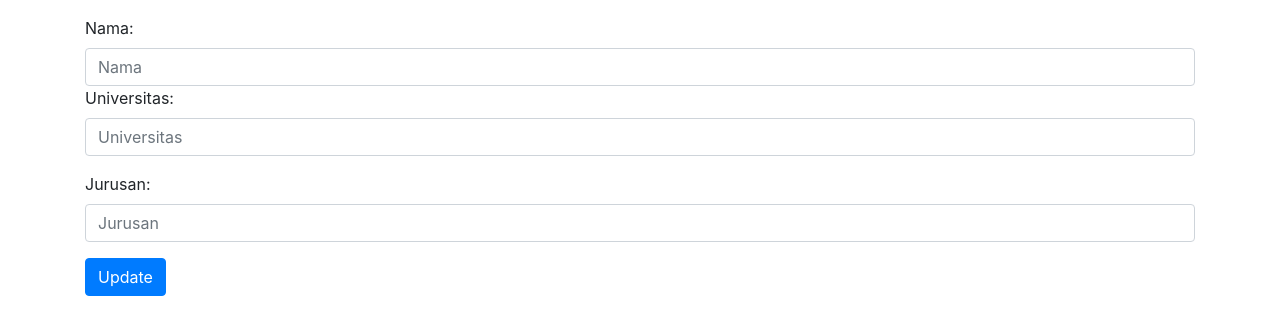
After one commit to ekialfani/aplikasi-crud-flask, a Flask app: page /dosen/edit/1 in a window 1280 px wide. The commit adds this page. Shown: the top 335 px of the page. Run offline with Flask 2, Linux system fonts and the light colour scheme; data that the repository does not hold is empty; some libraries are stand-ins or nearby versions.

Commit message:
tambah, edit dan hapus data

```diff
--- a/app.py
+++ b/app.py
@@ -11,7 +11,7 @@ host = 'localhost'
 user = 'root'
 password = ''
 db = 'universitas'
-conn = pymysql.connect(host=host,user=user,password=password,db=db,)
+mysql = pymysql.connect(host=host,user=user,password=password,db=db,)
 
 @app.route('/login', methods=['GET', 'POST'])
 def login():
@@ -32,11 +32,82 @@ def logout():
 
 @app.route('/dosen')
 def dosen():
-  cursor = conn.cursor()
+  cursor = mysql.cursor()
   cursor.execute(''' SELECT * FROM dosen ''')
   dosen = cursor.fetchall()
   cursor.close()
   return render_template('dosen.html', dosen=dosen)
 
+
+@app.route('/dosen/tambah', methods=['GET', 'POST'])
+def tambahDosen():
+  if request.method == 'GET':
+    return render_template('dosen/add.html')
+  else:
+    nama = request.form['nama']
+    univ = request.form['univ']
+    jurusan = request.form['jurusan']
+
+    cursor = mysql.cursor()
+    cursor.execute(''' INSERT INTO dosen(nama, univ, jurusan) VALUES(%s,%s,%s) ''',(nama,univ,jurusan))
+    mysql.commit()
+    cursor.close()
+    flash('Data added successfully', 'success')
+    return redirect(url_for('dosen'))
+  return render_template('dosen.html')
+
+
+@app.route('/dosen/edit/<int:id>', methods=['GET', 'POST'])
+def editdosen(id):
+  if request.method == 'GET':
+    cursor = mysql.cursor()
+    cursor.execute('''
+    SELECT *
+    FROM dosen
+    WHERE dosen_id=%s''', (id, ))
+    dosen = cursor.fetchone()
+    cursor.close()
+
+    return render_template('dosen/edit.html', dosen=dosen)
+  else:
+    nama = request.form['nama']
+    univ = request.form['univ']
+    jurusan = request.form['jurusan']
+
+    cursor = mysql.cursor()
+    cursor.execute('''
+    UPDATE dosen
+    SET
+        nama = %s,
+        univ = %s,
+        jurusan = %s
+    WHERE
+        dosen_id = %s;
+    ''',(nama,univ,jurusan,id))
+
+    mysql.commit()
+    cursor.close()
+    flash('Data updated successfully','success')
+    return redirect(url_for('dosen'))
+
+  return render_template('dosen.html')
+
+
+@app.route('/dosen/delete/<int:id>', methods=['GET'])
+def deletedosen(id):
+  if request.method == 'GET':
+    cursor = mysql.cursor()
+    cursor.execute('''
+    DELETE
+    FROM dosen
+    WHERE dosen_id=%s''', (id, ))
+    mysql.commit()
+    cursor.close()
+
+    return redirect(url_for('dosen'))
+
+  return render_template('dosen.html')
+
+
 if __name__ == '__main__':
   app.run(debug=True)
--- /dev/null
+++ b/templates/dosen/edit.html
@@ -0,0 +1,21 @@
+{% extends "layout.html" %}
+
+{% block title %}Edit Dosen{% endblock %}
+
+{% block content %}
+  <form action="/dosen/edit/{{ dosen[0] }}" method="POST">
+    <div class="mb-13 mt-3">
+    <label for="nama" class="form-label">Nama:</label>
+    <input type="input" class="form-control" placeholder="Nama" name="nama" value="{{ dosen[1] }}" required>
+    </div>
+    <div class="mb-3">
+    <label for="univ" class="form-label">Universitas:</label>
+    <input type="input" class="form-control" placeholder="Universitas" name="univ" value="{{ dosen[2] }}" required>
+    </div>
+    <div class="mb-3">
+      <label for="jurusan" class="form-label">Jurusan:</label>
+      <input type="input" class="form-control" placeholder="Jurusan" name="jurusan" value="{{ dosen[3] }}" required>
+    </div>
+    <button type="submit" class="btn btn-primary">Update</button>
+  </form>
+{% endblock %}
```
Also changed, not shown: templates/dosen.html (+5 -2 lines), templates/dosen/add.html (added, +21 -0 lines).
